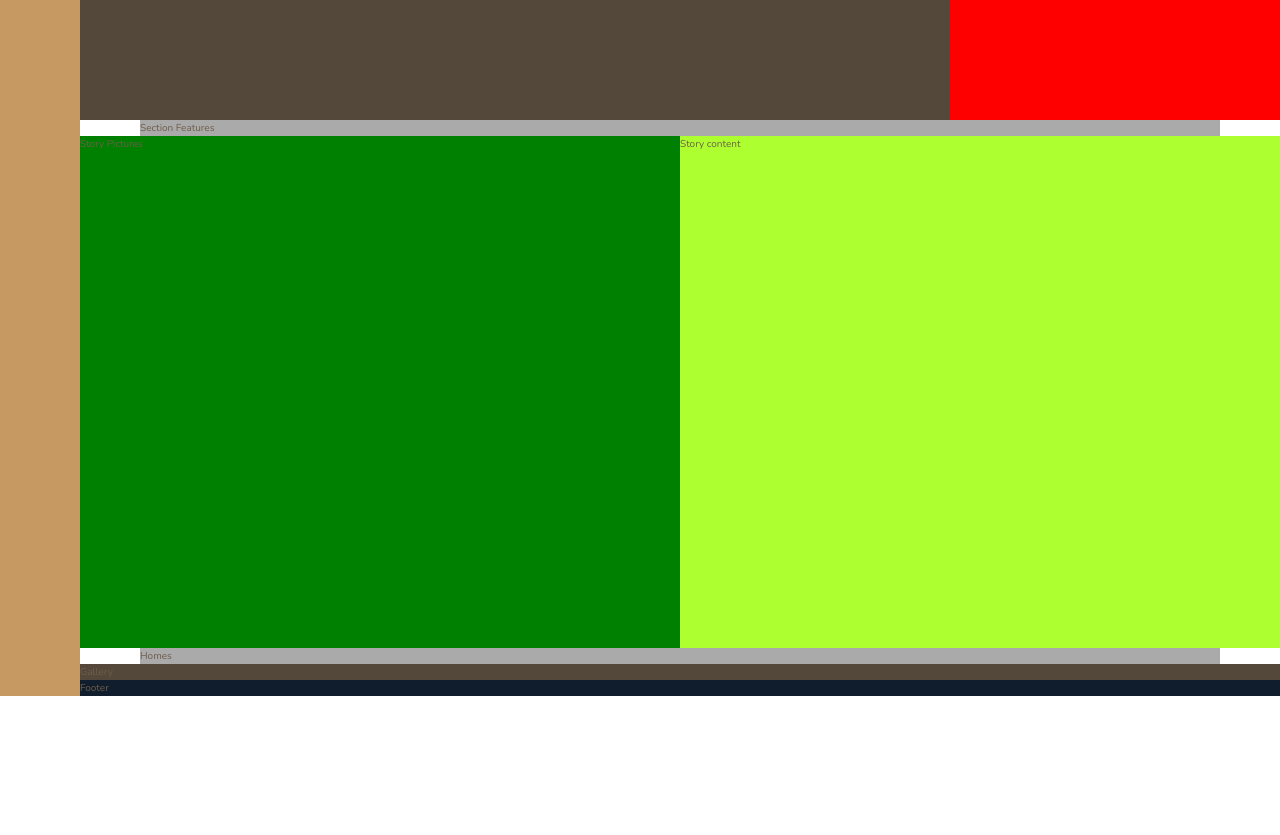
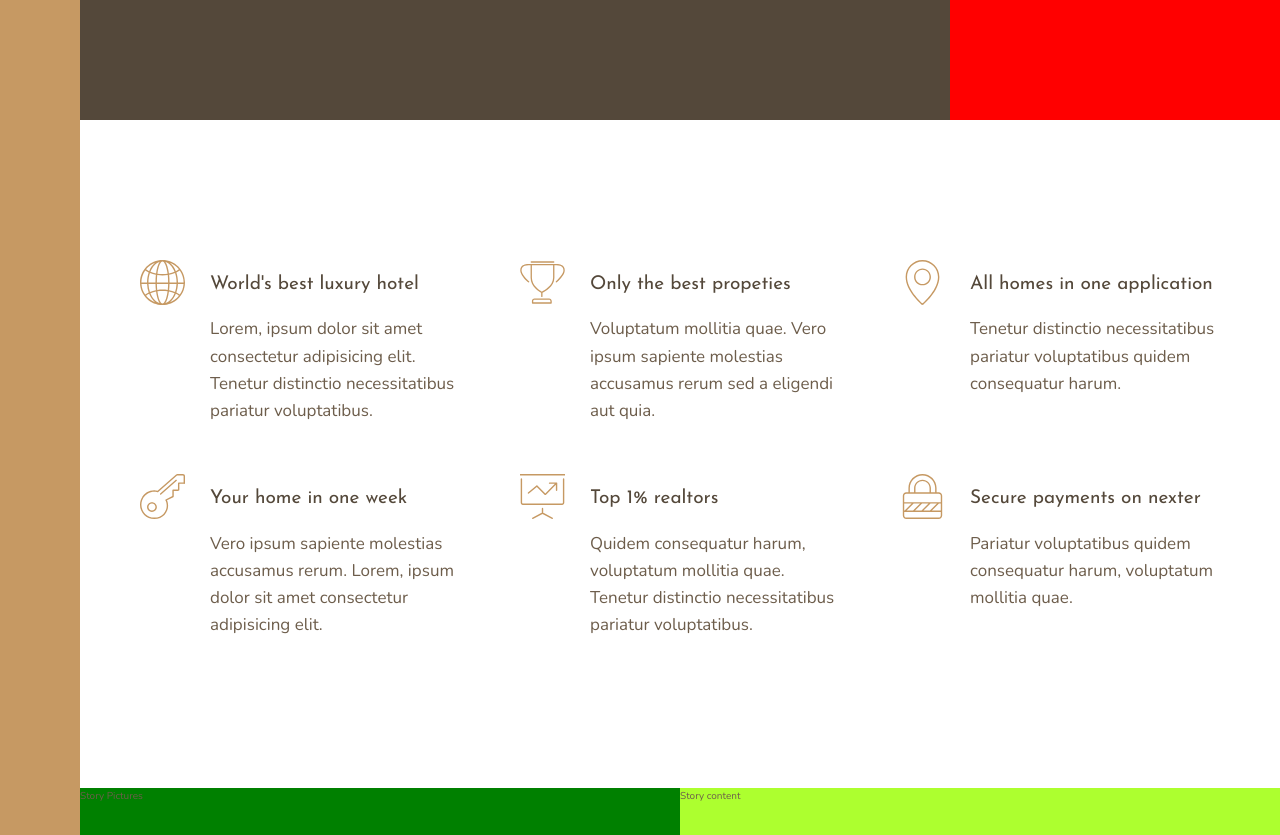
Before and after one commit to trungnd19/grid-page, a website: page index.html in a window 1280 px wide. Shown: the part 520-1355 px from the top of the page. Before the commit the page ends 1216 px from the top, so only its background shows below. Drawn offline with nearby package versions, Linux system fonts and the light colour scheme.

Commit message:
feat: implement features section

```diff
--- a/index.html
+++ b/index.html
@@ -22,7 +22,72 @@
             Top 3 realtors
         </div>
         <section class="features">
-            Section Features
+            <div class="feature">
+                <svg class="feature__icon">
+                    <use xlink:href="img/sprite.svg#icon-global"></use>
+                </svg>
+                <h4 class="heading-4 heading-4--dark">
+                    World's best luxury hotel
+                </h4>
+                <p class="feature__text">
+                    Lorem, ipsum dolor sit amet consectetur adipisicing elit. Tenetur distinctio necessitatibus pariatur voluptatibus.
+                </p>
+            </div>
+            <div class="feature">
+                <svg class="feature__icon">
+                    <use xlink:href="img/sprite.svg#icon-trophy"></use>
+                </svg>
+                <h4 class="heading-4 heading-4--dark">
+                    Only the best propeties
+                </h4>
+                <p class="feature__text">
+                    Voluptatum mollitia quae. Vero ipsum sapiente molestias accusamus rerum sed a eligendi aut quia.
+                </p>
+            </div>
+            <div class="feature">
+                <svg class="feature__icon">
+                    <use xlink:href="img/sprite.svg#icon-map-pin"></use>
+                </svg>
+                <h4 class="heading-4 heading-4--dark">
+                    All homes in one application
+                </h4>
+                <p class="feature__text">
+                    Tenetur distinctio necessitatibus pariatur voluptatibus quidem consequatur harum.
+                </p>
+            </div>
+            <div class="feature">
+                <svg class="feature__icon">
+                    <use xlink:href="img/sprite.svg#icon-key"></use>
+                </svg>
+                <h4 class="heading-4 heading-4--dark">
+                    Your home in one week
+                </h4>
+                <p class="feature__text">
+                    Vero ipsum sapiente molestias accusamus rerum. Lorem, ipsum dolor sit amet consectetur adipisicing elit.
+                </p>
+            </div>
+            <div class="feature">
+                <svg class="feature__icon">
+                    <use xlink:href="img/sprite.svg#icon-presentation"></use>
+                </svg>
+                <h4 class="heading-4 heading-4--dark">
+                    Top 1% realtors
+                </h4>
+                <p class="feature__text">
+                    Quidem consequatur harum, voluptatum mollitia quae. Tenetur distinctio necessitatibus pariatur voluptatibus.
+                </p>
+            </div>
+            <div class="feature">
+                <svg class="feature__icon">
+                    <use xlink:href="img/sprite.svg#icon-lock"></use>
+                </svg>
+                <h4 class="heading-4 heading-4--dark">
+                    Secure payments on nexter
+                </h4>
+                <p class="feature__text">
+                    Pariatur voluptatibus quidem consequatur harum, voluptatum mollitia quae.
+                </p>
+            </div>
         </section>
 
         <div class="story__pictures">
--- a/sass/_features.scss
+++ b/sass/_features.scss
@@ -1,4 +1,32 @@
 .features {
-    background-color: $color-grey-light-2;
     grid-column: center-start / center-end;
+    margin: 15rem 0;
+    display: grid;
+
+    // create many tracks as it can created based on the width that we defined
+    grid-template-columns: repeat(auto-fit, minmax(25rem, 1fr));
+    gap: 6rem;
+    align-items: start;
 }
+
+.feature {
+    display: grid;
+    grid-template-columns: min-content 1fr;
+    row-gap: 1.5rem;
+    column-gap: 2.5rem;
+
+    &__icon {
+        fill: $color-primary;
+        width: 4.5rem;
+        height: 4.5rem;
+        // 1 / -1 sẽ không work bởi vì -1 sẽ là end của explicit grid.
+        // Còn trường hợp này đang là implicit grid
+        grid-row: 1 / span 2;
+        grid-column: 1 / 2;
+        transform: translateY(-1rem);
+    }
+
+    &__text {
+        font-size: 1.7rem;
+    }
+}
--- a/sass/_typography.scss
+++ b/sass/_typography.scss
@@ -0,0 +1,30 @@
+%heading {
+    font-family: $font-display;
+    font-weight: 400;
+}
+
+
+.heading-1 {
+    @extend %heading;
+}
+
+.heading-2 {
+    @extend %heading;
+}
+
+.heading-3 {
+    @extend %heading;
+}
+
+.heading-4 {
+    @extend %heading;
+    font-size: 1.9rem;
+
+    &--light {
+        color: $color-grey-light-1;
+    }
+
+    &--dark {
+        color: $color-grey-dark-1;
+    }
+}
```
Also changed, not shown: css/style.css.
